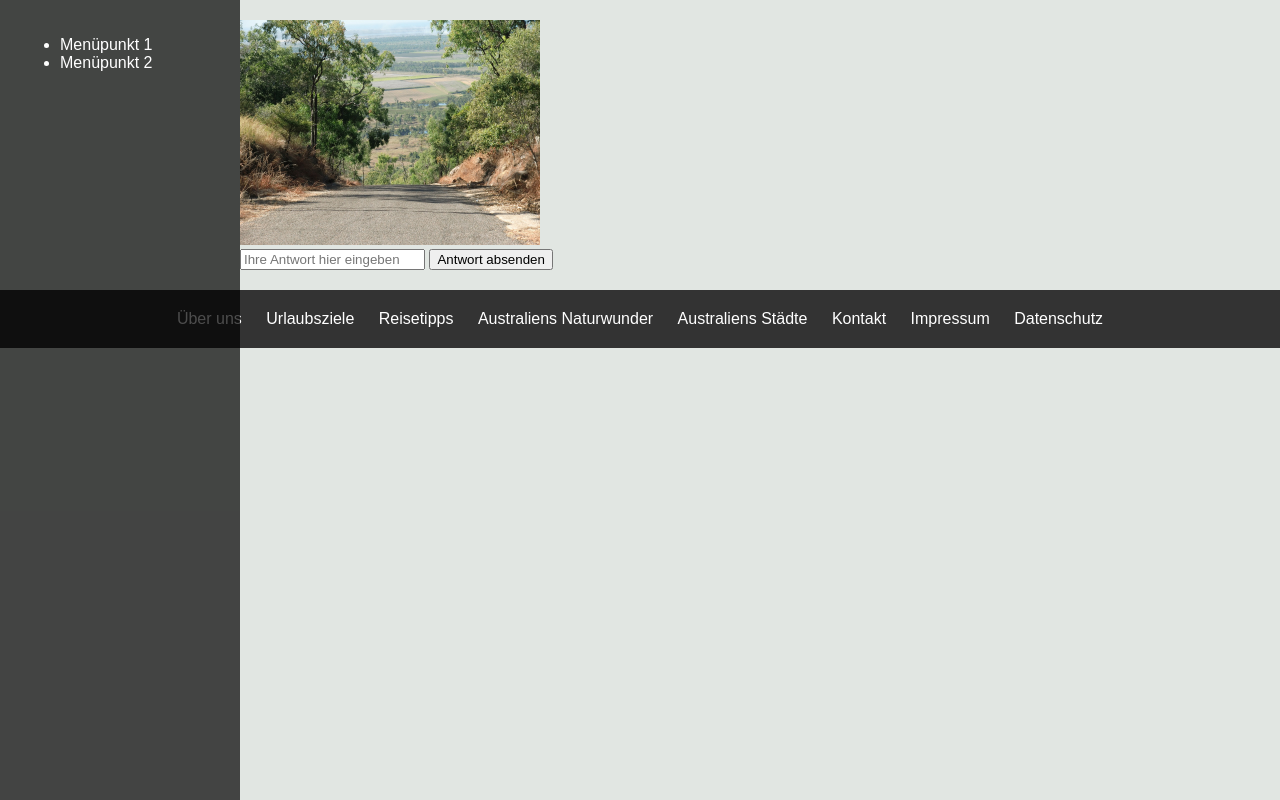
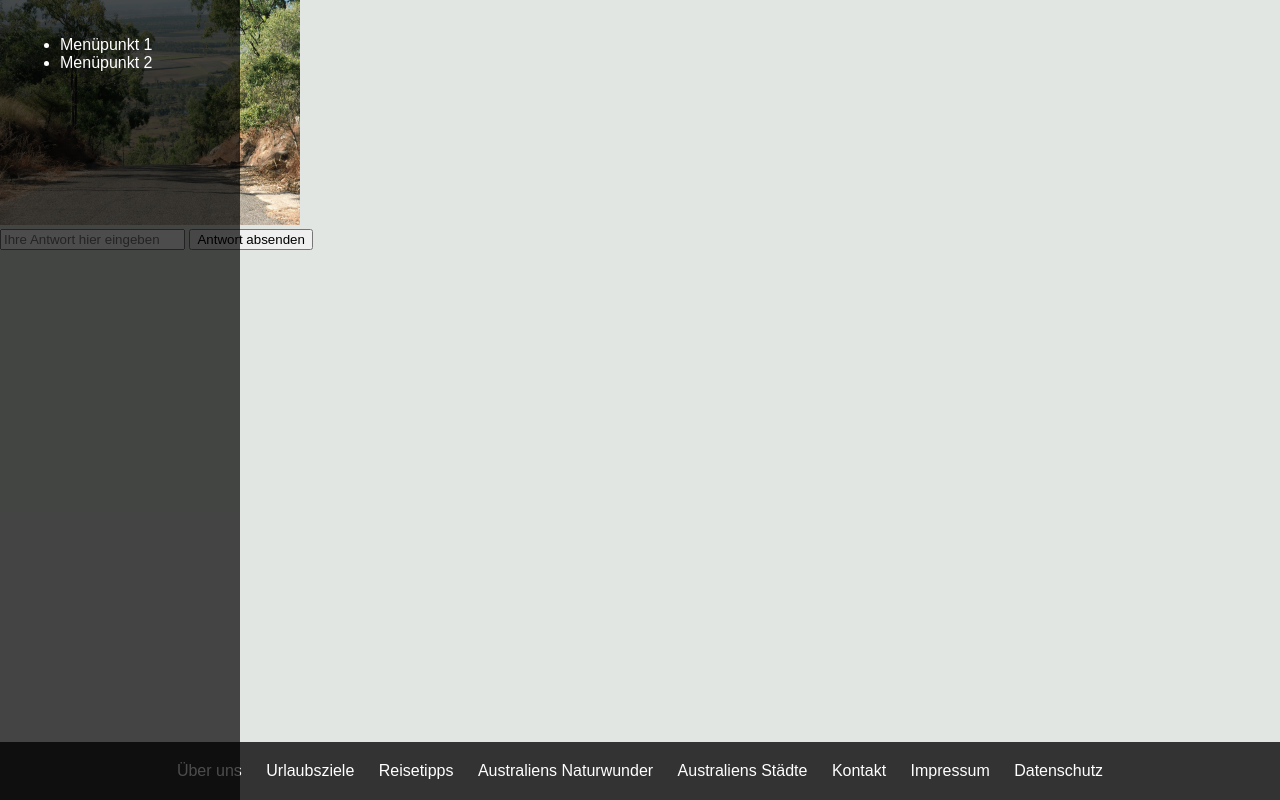
Before and after one commit to lynceus666/lynceus666.github.io, a plain HTML site: page index.html in a window 1280 px wide. Drawn offline with Linux system fonts and the light colour scheme.

Commit message:
Update styles.css

```diff
--- a/styles.css
+++ b/styles.css
@@ -25,7 +25,7 @@ html {
 }
 
 /* Hauptinhalt Stil */
-.content-wrap {
+.content {
 	margin-left: 220px;
 	padding: 20px;
 }
@@ -39,6 +39,11 @@ html {
     flex-direction: column; /* Vertikale Anordnung */
     min-height: 100vh; /* Mindesthöhe ist die Höhe des Viewports */
 }
+
+.content-wrap {
+    flex: 1; /* Ermöglicht, dass dieser Bereich den verfügbaren Raum einnimmt */
+}
+
 
 /* Footer-Stile */
 .footer {
```
